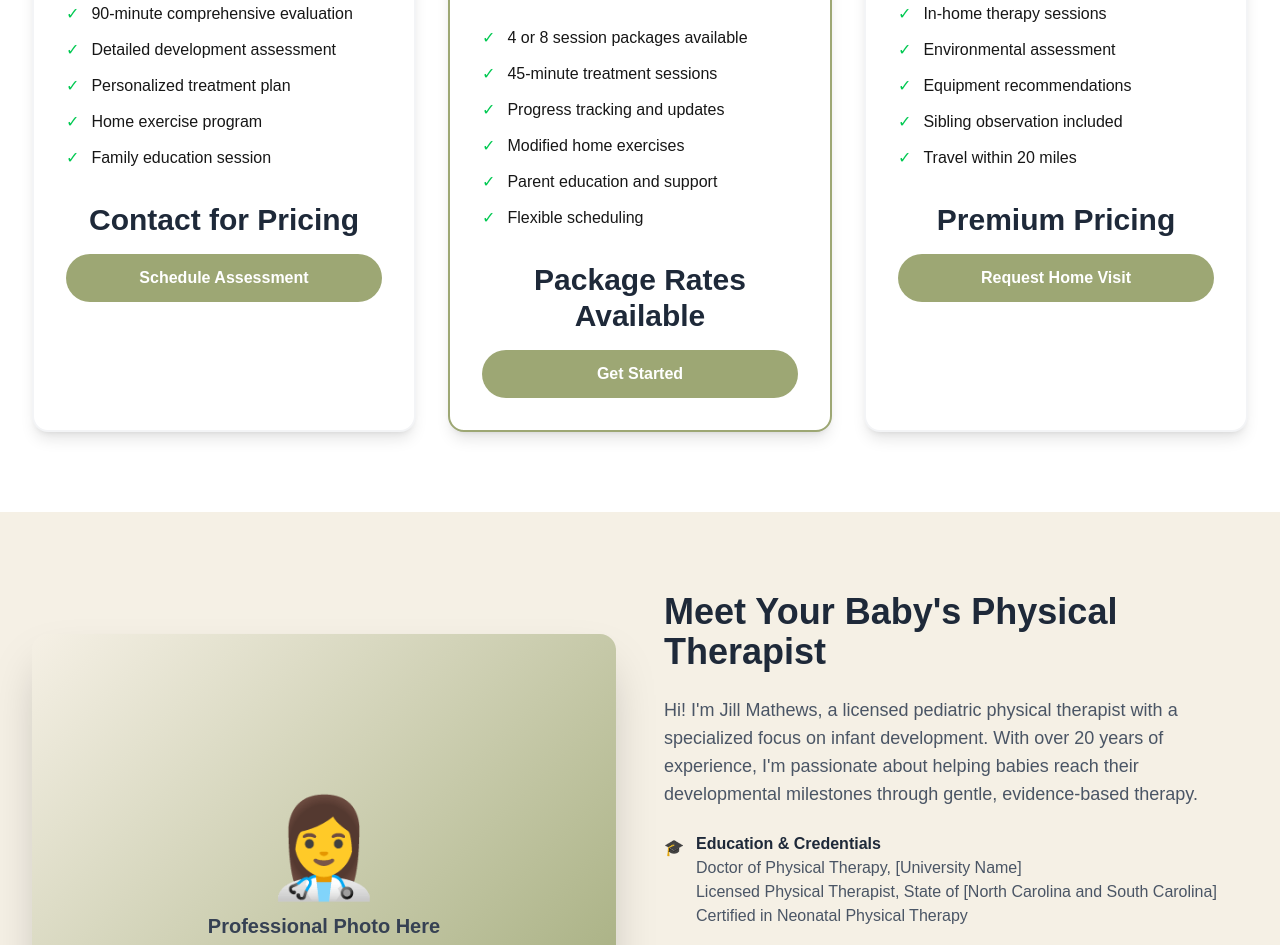
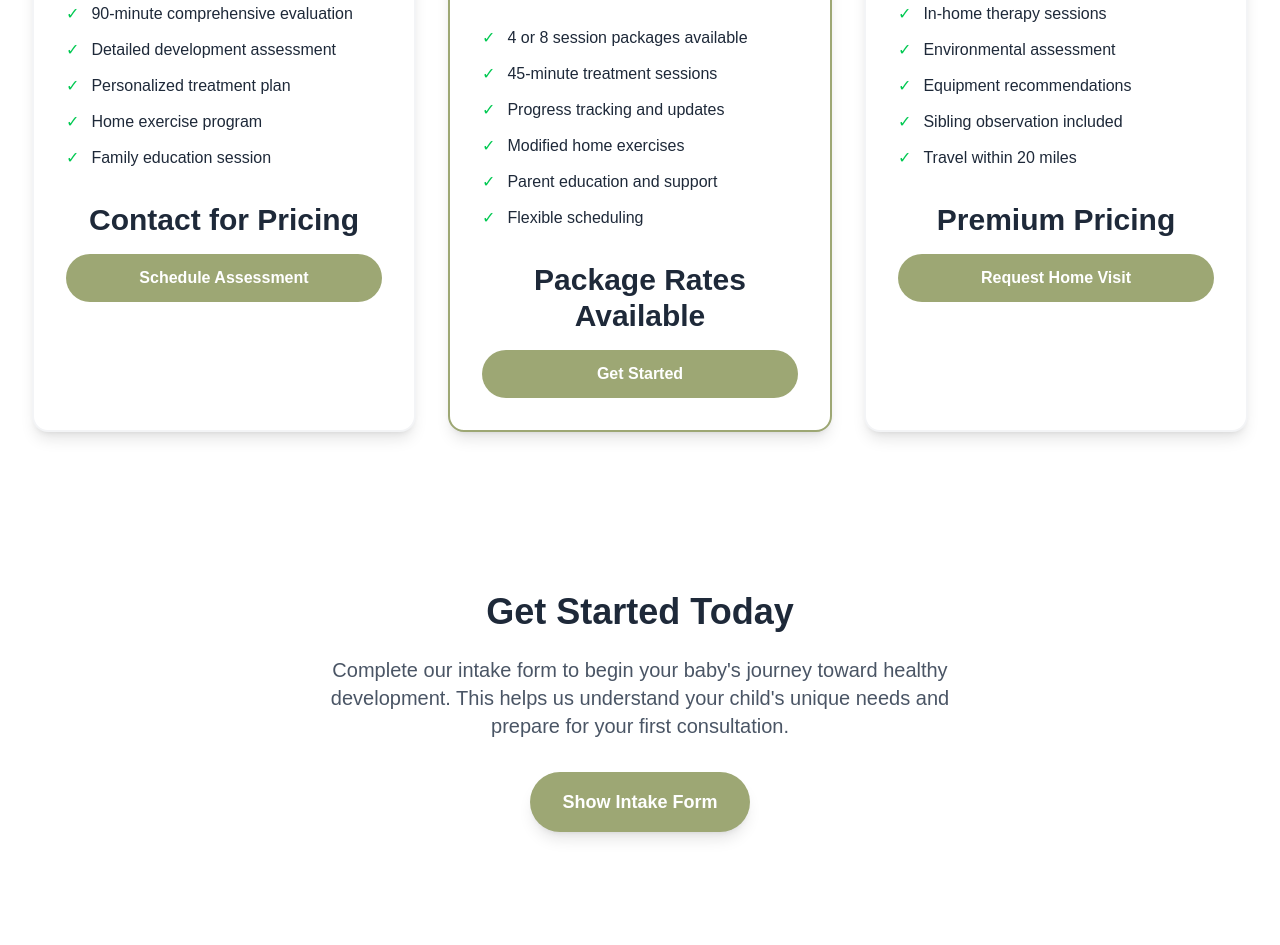
Before and after one commit to jillmathews/babybeanpt, a Next.js app: page / in a window 1280 px wide. Shown: the part 2401-3346 px from the top of the page. Built offline with nearby package versions, Linux system fonts and the light colour scheme.

Commit message:
embedded form and minor changes

```diff
--- a/src/app/page.tsx
+++ b/src/app/page.tsx
@@ -45,7 +45,19 @@ export default function Home() {
                 View Our Services
               </button>
               <button
-                onClick={() => window.open('https://docs.google.com/forms/d/e/1FAIpQLSeaRtY4x4XFd3P8MNPOdhgcDpSmFj_uaHUX_HXNekGImOYy4g/viewform?usp=sharing&ouid=112895189164803599407', '_blank')}
+                onClick={() => {
+                  // Scroll to the intake form section
+                  document.getElementById('intake-form')?.scrollIntoView({ behavior: 'smooth' });
+                  // After scrolling, show the form
+                  setTimeout(() => {
+                    const formContainer = document.getElementById('form-container');
+                    const button = document.getElementById('toggle-button');
+                    if (formContainer && button) {
+                      formContainer.style.display = 'block';
+                      button.textContent = 'Hide Form';
+                    }
+                  }, 800);
+                }}
                 className="text-white px-8 py-4 rounded-full text-lg font-semibold transition-colors shadow-lg hover:opacity-90"
                 style={{ backgroundColor: '#9DA774' }}
               >
@@ -171,23 +183,23 @@ export default function Home() {
               <ul className="space-y-3 mb-8">
                 <li className="flex items-center">
                   <span className="text-green-500 mr-3">✓</span>
-                  <span>90-minute comprehensive evaluation</span>
+                  <span className="text-gray-800">90-minute comprehensive evaluation</span>
                 </li>
                 <li className="flex items-center">
                   <span className="text-green-500 mr-3">✓</span>
-                  <span>Detailed development assessment</span>
+                  <span className="text-gray-800">Detailed development assessment</span>
                 </li>
                 <li className="flex items-center">
                   <span className="text-green-500 mr-3">✓</span>
-                  <span>Personalized treatment plan</span>
+                  <span className="text-gray-800">Personalized treatment plan</span>
                 </li>
                 <li className="flex items-center">
                   <span className="text-green-500 mr-3">✓</span>
-                  <span>Home exercise program</span>
+                  <span className="text-gray-800">Home exercise program</span>
                 </li>
                 <li className="flex items-center">
                   <span className="text-green-500 mr-3">✓</span>
-                  <span>Family education session</span>
+                  <span className="text-gray-800">Family education session</span>
                 </li>
               </ul>
 
@@ -216,27 +228,27 @@ export default function Home() {
               <ul className="space-y-3 mb-8">
                 <li className="flex items-center">
                   <span className="text-green-500 mr-3">✓</span>
-                  <span>4 or 8 session packages available</span>
+                  <span className="text-gray-800">4 or 8 session packages available</span>
                 </li>
                 <li className="flex items-center">
                   <span className="text-green-500 mr-3">✓</span>
-                  <span>45-minute treatment sessions</span>
+                  <span className="text-gray-800">45-minute treatment sessions</span>
                 </li>
                 <li className="flex items-center">
                   <span className="text-green-500 mr-3">✓</span>
-                  <span>Progress tracking and updates</span>
+                  <span className="text-gray-800">Progress tracking and updates</span>
                 </li>
                 <li className="flex items-center">
                   <span className="text-green-500 mr-3">✓</span>
-                  <span>Modified home exercises</span>
+                  <span className="text-gray-800">Modified home exercises</span>
                 </li>
                 <li className="flex items-center">
                   <span className="text-green-500 mr-3">✓</span>
-                  <span>Parent education and support</span>
+                  <span className="text-gray-800">Parent education and support</span>
                 </li>
                 <li className="flex items-center">
                   <span className="text-green-500 mr-3">✓</span>
-                  <span>Flexible scheduling</span>
+                  <span className="text-gray-800">Flexible scheduling</span>
                 </li>
               </ul>
 
@@ -259,23 +271,23 @@ export default function Home() {
               <ul className="space-y-3 mb-8">
                 <li className="flex items-center">
                   <span className="text-green-500 mr-3">✓</span>
-                  <span>In-home therapy sessions</span>
+                  <span className="text-gray-800">In-home therapy sessions</span>
                 </li>
                 <li className="flex items-center">
                   <span className="text-green-500 mr-3">✓</span>
-                  <span>Environmental assessment</span>
+                  <span className="text-gray-800">Environmental assessment</span>
                 </li>
                 <li className="flex items-center">
                   <span className="text-green-500 mr-3">✓</span>
-                  <span>Equipment recommendations</span>
+                  <span className="text-gray-800">Equipment recommendations</span>
                 </li>
                 <li className="flex items-center">
                   <span className="text-green-500 mr-3">✓</span>
-                  <span>Sibling observation included</span>
+                  <span className="text-gray-800">Sibling observation included</span>
                 </li>
                 <li className="flex items-center">
                   <span className="text-green-500 mr-3">✓</span>
-                  <span>Travel within 20 miles</span>
+                  <span className="text-gray-800">Travel within 20 miles</span>
                 </li>
               </ul>
 
@@ -284,6 +296,95 @@ export default function Home() {
                 <button className="w-full text-white py-3 px-6 rounded-full font-semibold transition-colors hover:opacity-90" style={{ backgroundColor: '#9DA774' }}>
                   Request Home Visit
                 </button>
+              </div>
+            </div>
+          </div>
+        </div>
+      </section>
+
+      {/* Intake Form Section */}
+      <section id="intake-form" className="py-20 px-4 sm:px-6 lg:px-8 bg-white">
+        <div className="max-w-4xl mx-auto">
+          <div className="text-center mb-12">
+            <h2 className="text-3xl sm:text-4xl font-bold text-gray-800 mb-6">
+              Get Started Today
+            </h2>
+            <p className="text-xl text-gray-600 max-w-2xl mx-auto mb-8">
+              Complete our intake form to begin your baby&apos;s journey toward healthy development.
+              This helps us understand your child&apos;s unique needs and prepare for your first consultation.
+            </p>
+            <button
+              onClick={() => {
+                const formContainer = document.getElementById('form-container');
+                const button = document.getElementById('toggle-button');
+                if (formContainer && button) {
+                  if (formContainer.style.display === 'none' || formContainer.style.display === '') {
+                    formContainer.style.display = 'block';
+                    button.textContent = 'Hide Form';
+                    formContainer.scrollIntoView({ behavior: 'smooth', block: 'start' });
+                  } else {
+                    formContainer.style.display = 'none';
+                    button.textContent = 'Show Intake Form';
+                  }
+                }
+              }}
+              id="toggle-button"
+              className="text-white px-8 py-4 rounded-full text-lg font-semibold transition-all duration-300 shadow-lg hover:opacity-90 hover:shadow-xl"
+              style={{ backgroundColor: '#9DA774' }}
+            >
+              Show Intake Form
+            </button>
+          </div>
+
+          <div
+            id="form-container"
+            className="hidden bg-white rounded-2xl shadow-2xl p-6 border-2"
+            style={{
+              borderColor: '#9DA774',
+              display: 'none'
+            }}
+          >
+            <div className="flex justify-between items-center mb-6">
+              <h3 className="text-2xl font-bold text-gray-800">Intake Form</h3>
+              <button
+                onClick={() => {
+                  const formContainer = document.getElementById('form-container');
+                  const button = document.getElementById('toggle-button');
+                  if (formContainer && button) {
+                    formContainer.style.display = 'none';
+                    button.textContent = 'Show Intake Form';
+                  }
+                }}
+                className="text-gray-500 hover:text-gray-700 text-2xl font-bold"
+              >
+                ✕
+              </button>
+            </div>
+
+            <div className="w-full overflow-hidden rounded-lg">
+              <iframe
+                src="https://docs.google.com/forms/d/e/1FAIpQLSeaRtY4x4XFd3P8MNPOdhgcDpSmFj_uaHUX_HXNekGImOYy4g/viewform?embedded=true"
+                width="100%"
+                height="800"
+                style={{ border: 'none', borderRadius: '8px' }}
+                title="Baby Bean PT Intake Form"
+              >
+                Loading…
+              </iframe>
+
+              <div className="mt-4 text-center">
+                <p className="text-sm text-gray-500 mb-3">
+                  Having trouble with the form?
+                  <a
+                    href="https://docs.google.com/forms/d/e/1FAIpQLSeaRtY4x4XFd3P8MNPOdhgcDpSmFj_uaHUX_HXNekGImOYy4g/viewform"
+                    target="_blank"
+                    rel="noopener noreferrer"
+                    className="ml-1 underline"
+                    style={{ color: '#9DA774' }}
+                  >
+                    Open in new window
+                  </a>
+                </p>
               </div>
             </div>
           </div>
@@ -435,7 +536,7 @@ export default function Home() {
 
           <div className="border-t border-gray-700 mt-12 pt-8 text-center">
             <p className="text-gray-400">
-              © 2025 BabyBeanPT LLC. All rights reserved. | Licensed Physical Therapy Practice
+              © 2025 BabyBeanPT LLC. | Licensed Physical Therapy Practice
             </p>
           </div>
         </div>
```
